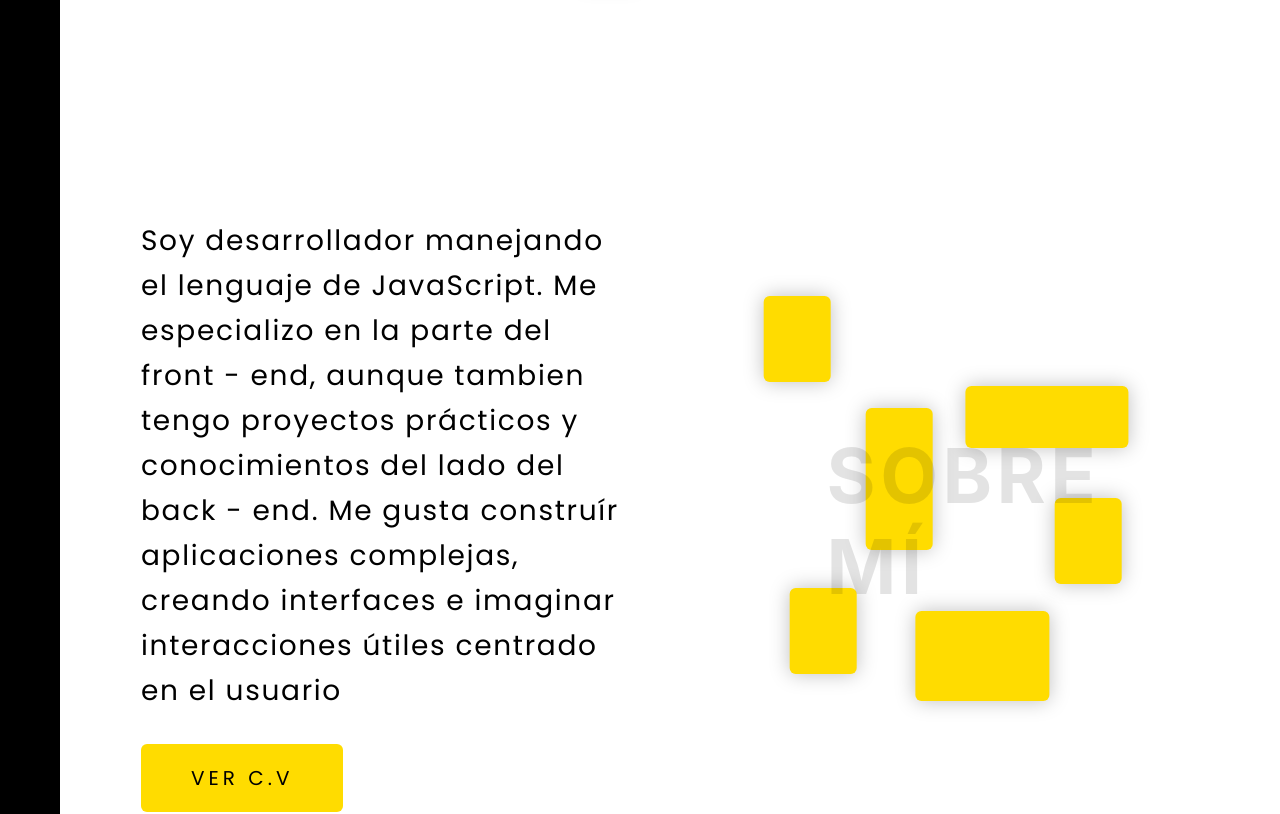
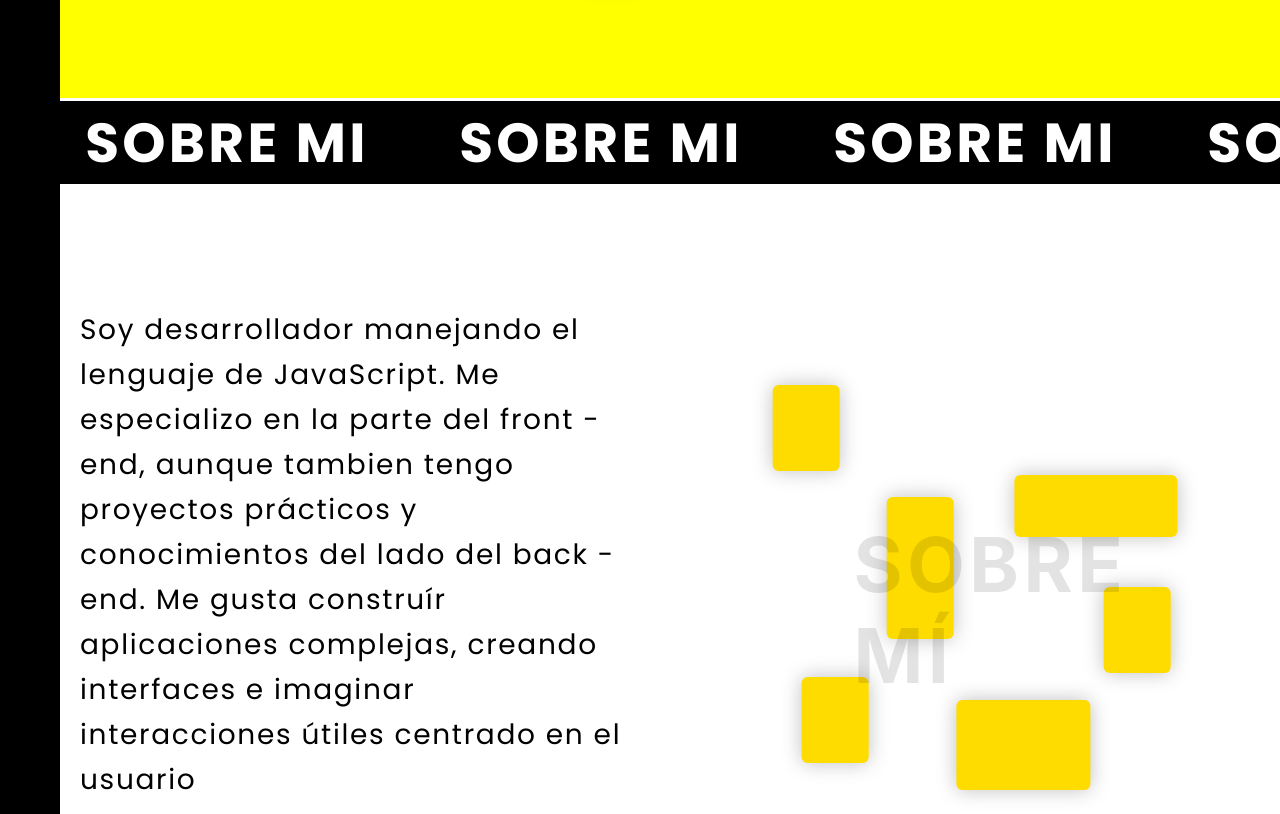
Before and after one commit to Leonardo-G/portafolio, a Next.js app: page / in a window 1280 px wide. Shown: the part 802-1616 px from the top of the page. Built offline with nearby package versions, Linux system fonts and the light colour scheme.

Commit message:
linea component

```diff
--- a/components/layout/LayoutPage.tsx
+++ b/components/layout/LayoutPage.tsx
@@ -46,7 +46,7 @@ export const LayoutPage: FC<Props> = ({ children }) => {
                         }
                     </div>
                     <div className={ styles.layout__main }>
-                        <div className='container'>
+                        <div>
                             { children }
                         </div>
                     </div>
--- a/components/section/Nosotros.tsx
+++ b/components/section/Nosotros.tsx
@@ -5,6 +5,9 @@ import { useInView } from 'react-intersection-observer';
 import { UIContext } from '../../context/UI/UIContext';
 
 import styles from "../../styles/section/Nosotros.module.css";
+import { LineHead } from '../../styled/ui';
+import { Title } from '../../styled/text/text';
+import { Flex } from '../../styled/box/box';
 
 export const Nosotros = () => {
 
@@ -23,6 +26,18 @@ export const Nosotros = () => {
     }, [inView])
 
     return (
+        <>
+            <LineHead
+                background="#000"
+            >
+                <Flex center columnGap={ 40 }>
+                    <Title className='f-auto' size={ 55 }>SOBRE MI</Title>
+                    <Title className='f-auto' size={ 55 }>SOBRE MI</Title>
+                    <Title className='f-auto' size={ 55 }>SOBRE MI</Title>
+                    <Title className='f-auto' size={ 55 }>SOBRE MI</Title>
+                    <Title className='f-auto' size={ 55 }>SOBRE MI</Title>
+                </Flex>
+            </LineHead>
             <section ref={ ref } className={ styles.nosotros } id="nosotros">
                 <div className={ styles.nosotros__texto }>
                     <p>Soy desarrollador manejando el lenguaje de JavaScript. Me especializo en la parte del front - end, aunque tambien tengo proyectos prácticos y conocimientos del lado del back - end. Me gusta construír aplicaciones complejas, creando interfaces e imaginar interacciones útiles centrado en el usuario</p>
@@ -34,5 +49,6 @@ export const Nosotros = () => {
                 </div>
                 <TituloSection title='SOBRE MÍ' />
             </section>
+        </>
     )
 }
--- a/components/section/Portada.tsx
+++ b/components/section/Portada.tsx
@@ -8,6 +8,7 @@ import { BoxWhite } from '../../styled/ui';
 import { Text, TitleMain } from '../../styled/text/text';
 import { Section } from '../../styled/globals';
 import { Position } from '../../styled/position/position';
+import { Box } from '../../styled/box/box';
 
 export const Portada = () => {
 
@@ -34,9 +35,9 @@ export const Portada = () => {
         <Section
             ref={ ref }
             id="inicio"
-            height={ 700 }
             background="#ffff00"
         >
+            <Box height='700px' className='container relative'>
                 <Position top="40%">
                     <TitleMain size={ 80 }>Hola, Soy Leonardo Guanuco</TitleMain>
                     <Text size={ 35 }>Desarrollador JavaScript/TypeScript</Text>
@@ -105,6 +106,7 @@ export const Portada = () => {
                     height={46}
                     left="68%"
                 ></BoxWhite>
+            </Box>
         </Section>
     )
 }
--- /dev/null
+++ b/styled/box/box.ts
@@ -0,0 +1,22 @@
+import styled from "styled-components";
+
+export const Box = styled.div`
+    height: ${ ({ height }: {
+        height?: string;
+    }) => height ? height : "fit-content" };
+`
+
+//COMPONENTE para utilizar propiedades FLEX
+export const Flex = styled.div`
+    display: flex;
+    justify-content: ${ ({ center }: {
+        center?: boolean;
+        columnGap?: number;
+    }) => center ? "center" : "inherit" };
+
+    ${ ({ columnGap }) => columnGap && { "column-gap": `${ columnGap }px` } };
+
+    .f-auto{
+        flex: 1
+    }
+`
--- a/styled/globals.ts
+++ b/styled/globals.ts
@@ -8,5 +8,5 @@ export const Section = styled.section`
      }) => height ? `${ height }px` : "fit-content" };
     background: ${ ({ background }) => background ? background : "transparent" };
     position: relative;
-    margin: 100px 0;
+    padding: 100px 0;
 `
--- a/styled/text/text.ts
+++ b/styled/text/text.ts
@@ -7,6 +7,15 @@ export const TitleMain = styled.h1`
     }) => size ? `${ size }px` : `24px` };
 `
 
+//ESTILO para el titulo H2.
+export const Title = styled.h2`
+    font-size: ${ ({ size }: {
+        size?: number;    // Tamaño que va a tener la letra cuando este en tamaño de escritorio.
+        color?: string;
+    }) => size ? `${ size }px` : `24px` };
+    color: ${ ({ color }) => color ? color : "#fff" };
+`
+
 export const Text = styled.p`
     font-size: ${ ({ size }: {
         size?: number;    // Tamaño que va a tener la letra cuando este en tamaño de escritorio.
--- a/styled/ui.ts
+++ b/styled/ui.ts
@@ -34,3 +34,15 @@ export const BoxWhite = styled.div`
         transition: all ease .5s;
     }
 `
+
+export const LineHead = styled.div`
+    background: ${ ({ background }: {
+        background: string;
+        height?: number;
+    }) => background && background };
+    border-bottom: 3px solid #fff;
+    border-top: 3px solid #fff;
+    text-align: center;
+    overflow: hidden;
+    width: 150%;
+`
--- a/styles/globals.css
+++ b/styles/globals.css
@@ -21,3 +21,7 @@ p, h1, h2, a, input, textarea{
   margin: 0 auto;
   width: min(1200px, 90%);
 }
+
+.relative {
+  position: relative;
+}
--- a/styles/layout/LayoutPage.module.css
+++ b/styles/layout/LayoutPage.module.css
@@ -1,6 +1,8 @@
 .layout{
     display: flex;
     min-height: 100vh;
+    overflow: hidden;
+    width: 100%;
 }
 
 .layout__nav{
```
Lines whose indentation alone changed are shown as unchanged.
